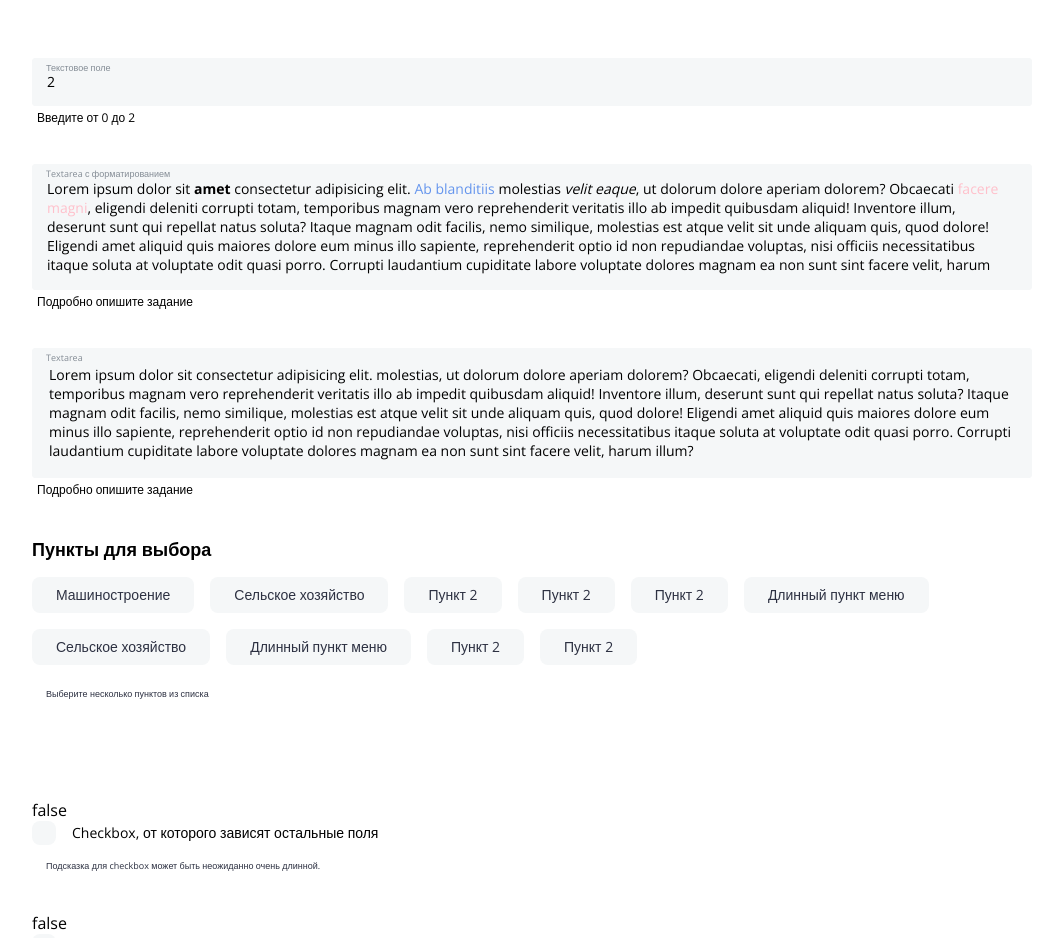
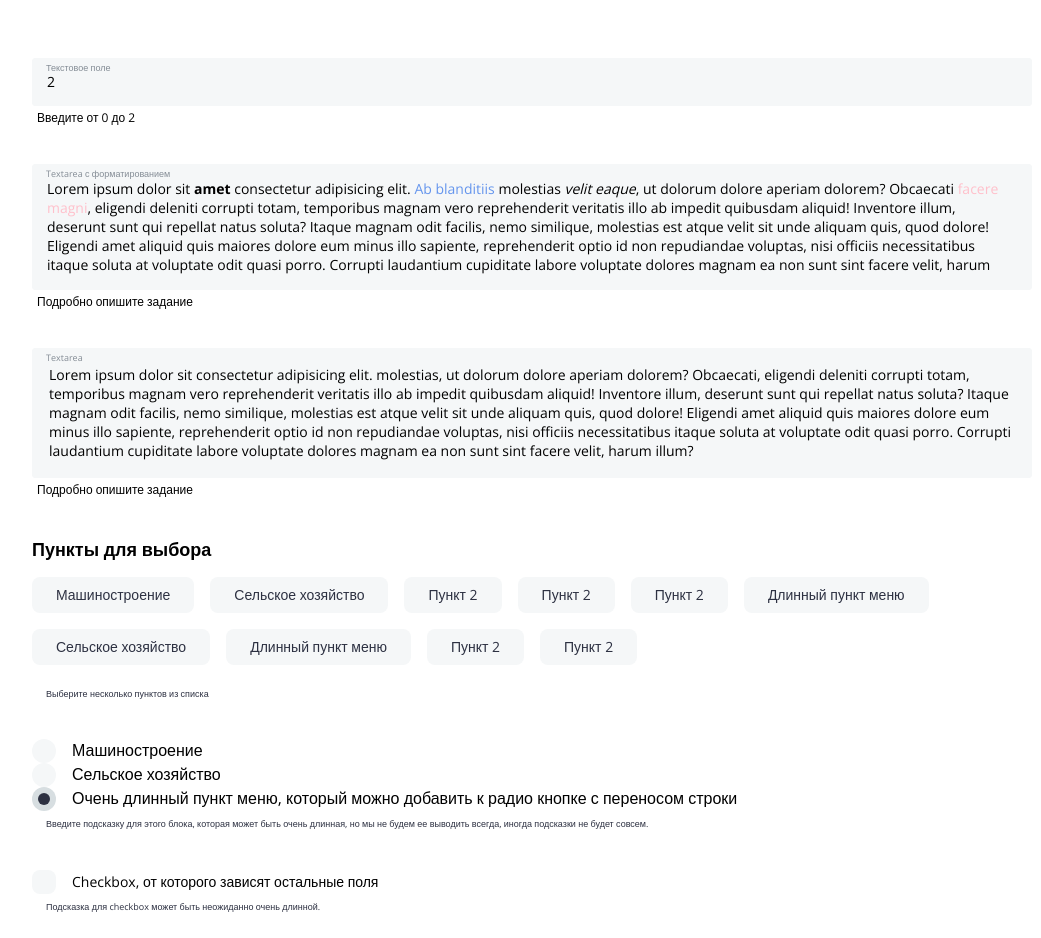
Before and after one commit to djembuka/form-controls, a Vue app: page / in a window 1280 px wide. Shown: the top 938 px of the page, without its empty margins (108-1149 px from the left). Built offline with nearby package versions, Linux system fonts and the light colour scheme.

Commit message:
Form controls

```diff
--- a/src/components/controls/ControlCheckboxCheckbox.vue
+++ b/src/components/controls/ControlCheckboxCheckbox.vue
@@ -6,7 +6,6 @@
       'twpx-form-control--disabled': disabled,
     }"
   >
-    {{ control.checked }}
     <div>
       <label class="twpx-form-controls__checkbox">
         <input
@@ -33,7 +32,6 @@ export default {
       focused: false,
       blured: false,
       hint: this.control.hint_external,
-      //che: false,
     };
   },
   props: ['control', 'id', 'name'],
@@ -41,7 +39,7 @@ export default {
   computed: {
     checked: {
       get() {
-        return '';
+        return this.control.checked;
       },
       set(checked) {
         this.$emit('input', checked);
@@ -83,7 +81,7 @@ export default {
 /*Checkbox*/
 .twpx-form-controls__checkbox {
   display: block;
-  margin-bottom: 16px;
+  margin-bottom: var(--slr2-gap-middle);
 }
 .twpx-form-controls__checkbox [type='checkbox']:not(:checked),
 .twpx-form-controls__checkbox [type='checkbox']:checked {
--- a/src/components/controls/ControlSelectRadio.vue
+++ b/src/components/controls/ControlSelectRadio.vue
@@ -1,34 +1,104 @@
 <template>
-  <label class="slr2-page-settings__radio">
-    <input class="with-gap" name="group1" type="radio" :checked="checked" />
-    <span>{{ label || '' }}</span>
-  </label>
+  <div
+    :class="{
+      'twpx-form-control': true,
+      'twpx-form-control--active': active,
+      'twpx-form-control--focused': focused,
+      'twpx-form-control--invalid': invalid,
+      'twpx-form-control--disabled': disabled,
+    }"
+  >
+    <label
+      class="twpx-form-control__radio"
+      v-for="option in control.options"
+      :key="option.code"
+    >
+      <input
+        class="with-gap"
+        name="group1"
+        type="radio"
+        :value="option.code"
+        :checked="checked"
+      />
+      <span>{{ option.label || '' }}</span>
+    </label>
+    <div class="twpx-form-control-hint" v-if="hint" v-html="hint"></div>
+  </div>
 </template>
 
 <script>
 export default {
   data() {
-    return {};
+    return {
+      controlId: this.id || this.control.id || null,
+      controlName: this.name || this.control.name || null,
+      focused: false,
+      blured: false,
+      hint: this.control.hint_external,
+    };
   },
-  props: ['label', 'checked'],
+  props: ['control', 'id', 'name'],
+  emits: ['input'],
+  computed: {
+    checked: {
+      get() {
+        return this.control;
+      },
+      set(checked) {
+        this.$emit('input', checked);
+      },
+    },
+    invalid() {
+      return this.blured && !this.validate();
+    },
+    disabled() {
+      return this.control.disabled;
+    },
+  },
+  methods: {
+    validate() {
+      if (
+        !this.control.required ||
+        (this.control.required && this.control.checked)
+      ) {
+        return true;
+      }
+      return false;
+    },
+  },
 };
 </script>
 
-<style scoped>
-[type='radio']:not(:checked),
-[type='radio']:checked {
+<style>
+.twpx-form-control {
+  position: relative;
+  margin-bottom: 16px;
+}
+.twpx-form-control-hint {
+  color: #2d3142;
+  font-size: 9px;
+  margin: 8px 0 0 14px;
+  line-height: 1.2;
+}
+
+/*Radio*/
+.twpx-form-control__radio {
+  margin-bottom: var(--slr2-gap-middle);
+}
+.twpx-form-control__radio [type='radio']:not(:checked),
+.twpx-form-control__radio [type='radio']:checked {
   position: absolute;
   opacity: 0;
   pointer-events: none;
 }
 
-[type='radio']:not(:checked) + span,
-[type='radio']:checked + span {
+.twpx-form-control__radio [type='radio']:not(:checked) + span,
+.twpx-form-control__radio [type='radio']:checked + span {
   position: relative;
-  padding-left: 20px;
+  padding-left: 40px;
   cursor: pointer;
   display: block;
-  height: 20px;
+  height: 24px;
   font-size: 1rem;
   -webkit-transition: 0.28s ease;
   transition: 0.28s ease;
@@ -38,87 +108,96 @@ export default {
   user-select: none;
 }
 
-[type='radio'] + span:before,
-[type='radio'] + span:after {
+.twpx-form-control__radio [type='radio'] + span:before,
+.twpx-form-control__radio [type='radio'] + span:after {
   content: '';
   position: absolute;
   left: 0;
   top: 0;
-  width: 16px;
-  height: 16px;
+  width: 24px;
+  height: 24px;
   z-index: 0;
   -webkit-transition: 0.28s ease;
   transition: 0.28s ease;
 }
 
-[type='radio']:not(:checked) + span:before,
-[type='radio']:not(:checked) + span:after,
-[type='radio']:checked + span:before,
-[type='radio']:checked + span:after,
-[type='radio'].with-gap:checked + span:before,
-[type='radio'].with-gap:checked + span:after {
+.twpx-form-control__radio [type='radio']:not(:checked) + span:before,
+.twpx-form-control__radio [type='radio']:not(:checked) + span:after,
+.twpx-form-control__radio [type='radio']:checked + span:before,
+.twpx-form-control__radio [type='radio']:checked + span:after,
+.twpx-form-control__radio [type='radio'].with-gap:checked + span:before,
+.twpx-form-control__radio [type='radio'].with-gap:checked + span:after {
   border-radius: 50%;
 }
 
-[type='radio']:not(:checked) + span:before,
-[type='radio']:not(:checked) + span:after {
+.twpx-form-control__radio [type='radio']:not(:checked) + span:before {
+  background-color: #f5f7f8;
+}
+.twpx-form-control__radio:hover [type='radio']:not(:checked) + span:before {
+  background-color: #d7dee1;
+}
+
+.twpx-form-control__radio [type='radio']:not(:checked) + span:after {
   border: 2px solid transparent;
 }
 
-[type='radio']:not(:checked) + span:after {
+.twpx-form-control__radio [type='radio']:not(:checked) + span:after {
   -webkit-transform: scale(0);
   transform: scale(0);
 }
 
-[type='radio']:checked + span:before {
-  border: 2px solid transparent;
+.twpx-form-control__radio [type='radio']:checked + span:after,
+.twpx-form-control__radio [type='radio'].with-gap:checked + span:before {
+  background-color: #d7dee1;
 }
 
-[type='radio']:checked + span:after,
-[type='radio'].with-gap:checked + span:before,
-[type='radio'].with-gap:checked + span:after {
-  border: 2px solid var(--slr2-buttons);
+.twpx-form-control__radio [type='radio'].with-gap:checked + span:after {
+  background-color: #2d3142;
 }
 
-[type='radio']:checked + span:after,
-[type='radio'].with-gap:checked + span:after {
-  background-color: var(--slr2-buttons);
+.twpx-form-control__radio [type='radio']:checked + span:after,
+.twpx-form-control__radio [type='radio'].with-gap:checked + span:after {
+  background-color: #2d3142;
 }
 
-[type='radio']:checked + span:after {
+.twpx-form-control__radio [type='radio']:checked + span:after {
   -webkit-transform: scale(1.02);
   transform: scale(1.02);
 }
 
-[type='radio'].with-gap:checked + span:after {
+.twpx-form-control__radio [type='radio'].with-gap:checked + span:after {
   -webkit-transform: scale(0.5);
   transform: scale(0.5);
 }
 
-[type='radio'].with-gap:disabled:checked + span:before {
+.twpx-form-control__radio
+  [type='radio'].with-gap:disabled:checked
+  + span:before {
   border: 2px solid rgba(0, 0, 0, 0.42);
 }
 
-[type='radio'].with-gap:disabled:checked + span:after {
+.twpx-form-control__radio
+  [type='radio'].with-gap:disabled:checked
+  + span:after {
   border: none;
   background-color: rgba(0, 0, 0, 0.42);
 }
 
-[type='radio']:disabled:not(:checked) + span:before,
-[type='radio']:disabled:checked + span:before {
+.twpx-form-control__radio [type='radio']:disabled:not(:checked) + span:before,
+.twpx-form-control__radio [type='radio']:disabled:checked + span:before {
   background-color: transparent;
   border-color: rgba(0, 0, 0, 0.42);
 }
 
-[type='radio']:disabled + span {
+.twpx-form-control__radio [type='radio']:disabled + span {
   color: rgba(0, 0, 0, 0.42);
 }
 
-[type='radio']:disabled:not(:checked) + span:before {
+.twpx-form-control__radio [type='radio']:disabled:not(:checked) + span:before {
   border-color: rgba(0, 0, 0, 0.42);
 }
 
-[type='radio']:disabled:checked + span:after {
+.twpx-form-control__radio [type='radio']:disabled:checked + span:after {
   background-color: rgba(0, 0, 0, 0.42);
   border-color: #949494;
 }
```
